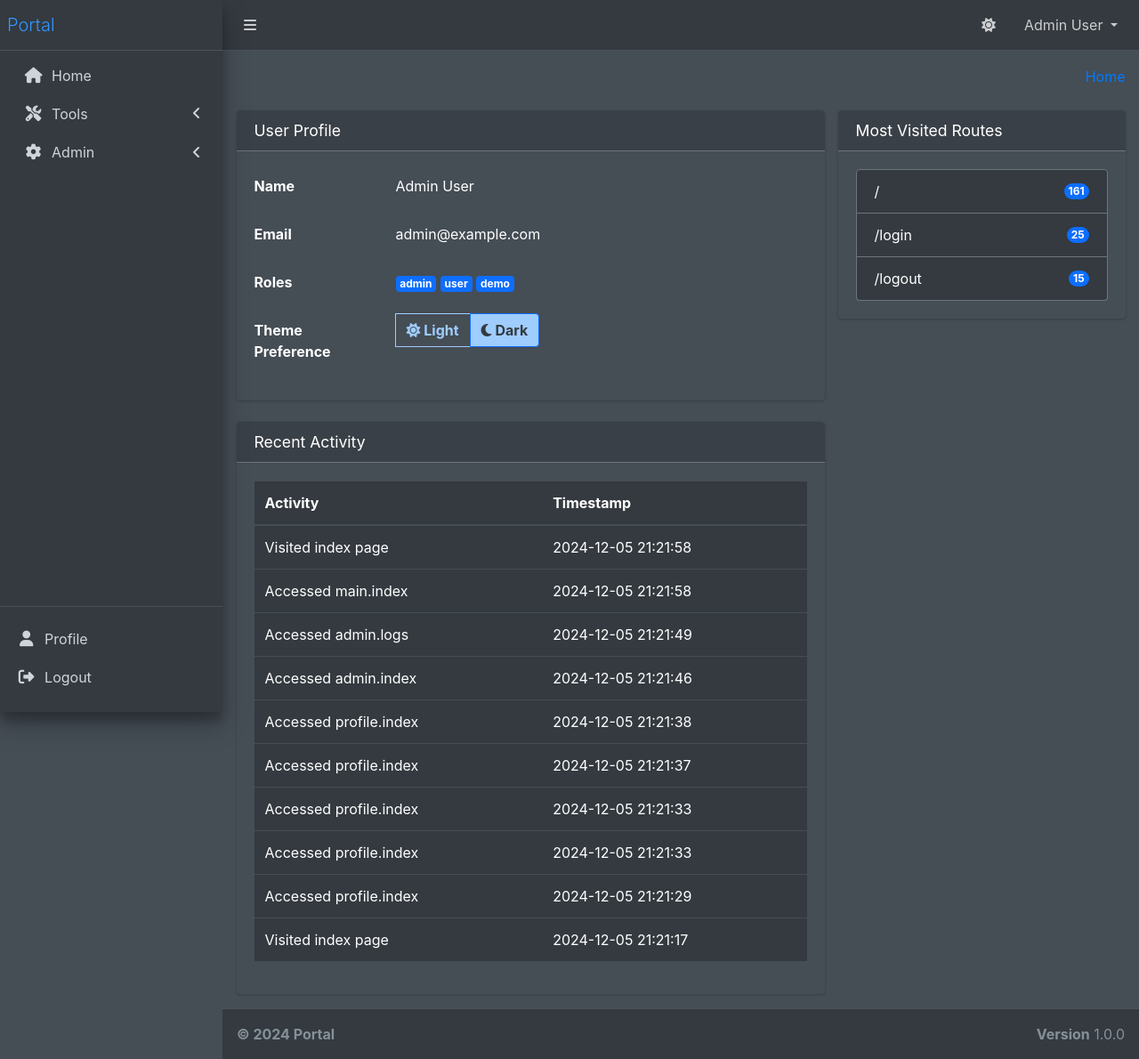
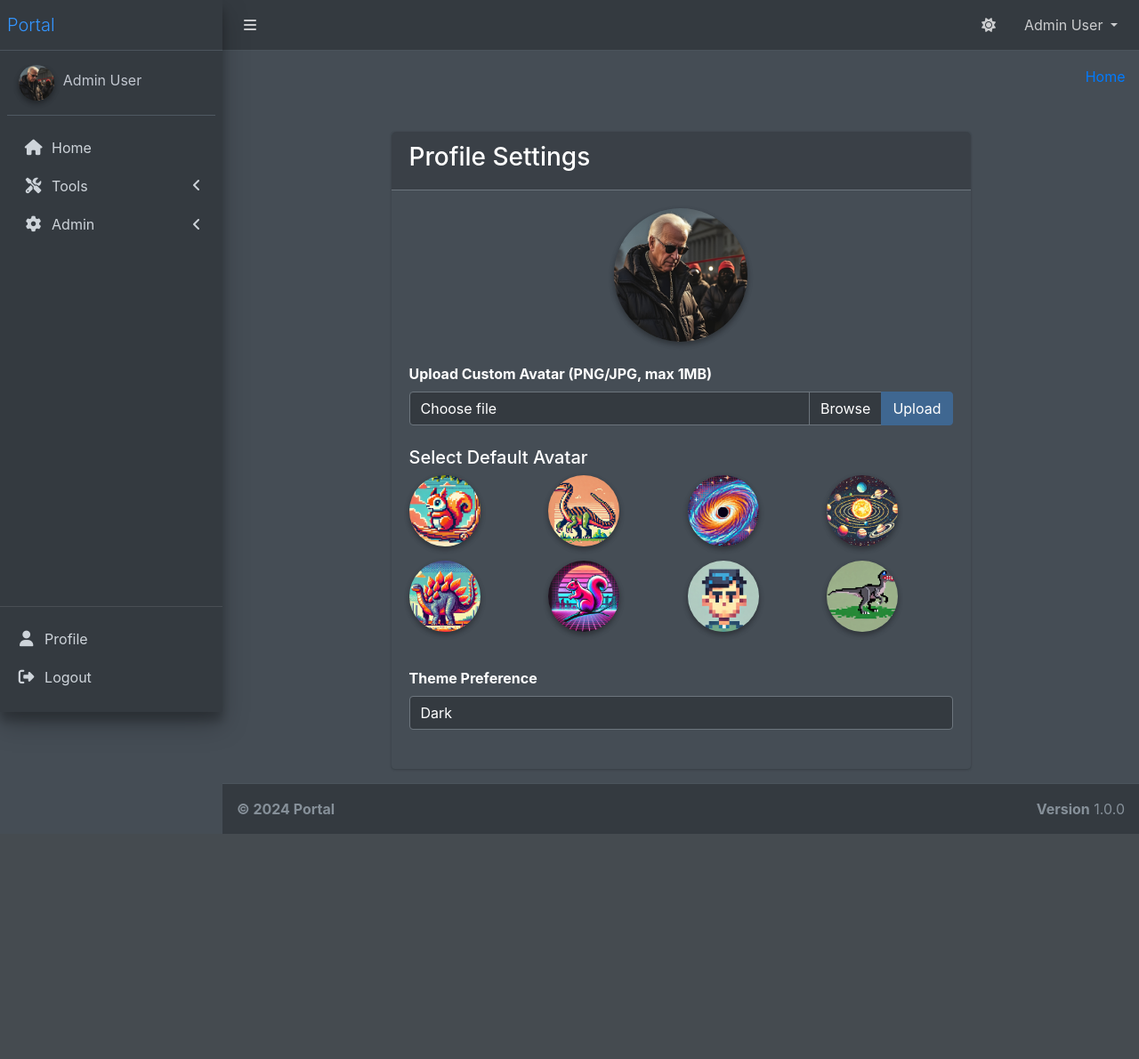
Before and after one commit to jwbrassell/a, a Flask app: page /profile/ in a window 1280 px wide. Shown: the whole page at 89% size. After the commit the page ends 937 px from the top, so only its background shows below. Run offline with Flask 3, Linux system fonts and the light colour scheme; a user stored in the database is signed in; data comes from the database, SQL or seed files in the repository; both versions use the stored data as it was after the commit; some libraries are stand-ins or nearby versions.

```diff
--- a/app/plugins/profile/templates/profile/index.html
+++ b/app/plugins/profile/templates/profile/index.html
@@ -1,159 +1,83 @@
 {% extends "base.html" %}
 
-{% block title %}Profile{% endblock %}
-
 {% block page_content %}
+<div class="container mt-4">
     <div class="row">
-    <div class="col-md-8">
+        <div class="col-md-8 offset-md-2">
             <div class="card">
                 <div class="card-header">
-                <h3 class="card-title">User Profile</h3>
+                    <h3>Profile Settings</h3>
                 </div>
                 <div class="card-body">
-                <div class="row mb-3">
-                    <label class="col-sm-3 col-form-label">Name</label>
-                    <div class="col-sm-9">
-                        <p class="form-control-plaintext">{{ user.name }}</p>
+                    <!-- Current Avatar Display -->
+                    <div class="text-center mb-4">
+                        <img src="{{ url_for('static', filename=avatar) }}"
+                             class="img-circle elevation-2"
+                             alt="User Avatar"
+                             style="width: 150px; height: 150px; border-radius: 50%; object-fit: cover;">
+                    </div>
+
+                    <!-- Upload New Avatar -->
+                    <form action="{{ url_for('profile.index') }}" method="POST" enctype="multipart/form-data" class="mb-4">
+                        <input type="hidden" name="csrf_token" value="{{ csrf_token() }}">
+                        <div class="form-group">
+                            <label>Upload Custom Avatar (PNG/JPG, max 1MB)</label>
+                            <div class="input-group">
+                                <div class="custom-file">
+                                    <input type="file" class="custom-file-input" name="avatar" accept=".png,.jpg,.jpeg">
+                                    <label class="custom-file-label">Choose file</label>
+                                </div>
+                                <div class="input-group-append">
+                                    <button type="submit" class="btn btn-primary">Upload</button>
                                 </div>
                             </div>
-                <div class="row mb-3">
-                    <label class="col-sm-3 col-form-label">Email</label>
-                    <div class="col-sm-9">
-                        <p class="form-control-plaintext">{{ user.email }}</p>
+                        </div>
+                    </form>
+
+                    <!-- Default Avatars -->
+                    <div class="mb-4">
+                        <h5>Select Default Avatar</h5>
+                        <div class="row">
+                            {% for default_avatar in default_avatars %}
+                            <div class="col-3 mb-3">
+                                <form action="{{ url_for('profile.index') }}" method="POST">
+                                    <input type="hidden" name="csrf_token" value="{{ csrf_token() }}">
+                                    <input type="hidden" name="default_avatar" value="{{ default_avatar }}">
+                                    <button type="submit" class="btn p-0" style="border: none; background: none;">
+                                        <img src="{{ url_for('static', filename='images/' + default_avatar) }}"
+                                             class="img-circle elevation-2"
+                                             alt="Default Avatar"
+                                             style="width: 80px; height: 80px; border-radius: 50%; object-fit: cover;">
+                                    </button>
+                                </form>
+                            </div>
+                            {% endfor %}
                         </div>
                     </div>
-                <div class="row mb-3">
-                    <label class="col-sm-3 col-form-label">Roles</label>
-                    <div class="col-sm-9">
-                        <p class="form-control-plaintext">
-                            {% for role in user.roles %}
-                                <span class="badge bg-primary">{{ role.name }}</span>
-                            {% endfor %}
-                        </p>
+
+                    <!-- Theme Selection -->
+                    <form action="{{ url_for('profile.index') }}" method="POST" class="mb-4">
+                        <input type="hidden" name="csrf_token" value="{{ csrf_token() }}">
+                        <div class="form-group">
+                            <label>Theme Preference</label>
+                            <select name="theme" class="form-control" onchange="this.form.submit()">
+                                <option value="light" {% if theme == 'light' %}selected{% endif %}>Light</option>
+                                <option value="dark" {% if theme == 'dark' %}selected{% endif %}>Dark</option>
+                            </select>
                         </div>
-                </div>
-                <div class="row mb-3">
-                    <label class="col-sm-3 col-form-label">Theme Preference</label>
-                    <div class="col-sm-9">
-                        <div class="btn-group" role="group">
-                            <input type="radio" class="btn-check" name="theme" id="light-theme" value="light"
-                                   {% if user.get_preference('theme') == 'light' %}checked{% endif %}>
-                            <label class="btn btn-outline-primary" for="light-theme">
-                                <i class="fas fa-sun"></i> Light
-                            </label>
-
-                            <input type="radio" class="btn-check" name="theme" id="dark-theme" value="dark"
-                                   {% if user.get_preference('theme') == 'dark' %}checked{% endif %}>
-                            <label class="btn btn-outline-primary" for="dark-theme">
-                                <i class="fas fa-moon"></i> Dark
-                            </label>
+                    </form>
                 </div>
             </div>
         </div>
     </div>
 </div>
 
-        <!-- Recent Activity Table -->
-        <div class="card mt-4">
-            <div class="card-header">
-                <h3 class="card-title">Recent Activity</h3>
-            </div>
-            <div class="card-body">
-                <div class="table-responsive">
-                    <table class="table table-hover">
-                        <thead>
-                            <tr>
-                                <th>Activity</th>
-                                <th>Timestamp</th>
-                            </tr>
-                        </thead>
-                        <tbody>
-                            {% for activity in recent_activities %}
-                            <tr>
-                                <td>{{ activity.activity }}</td>
-                                <td>{{ activity.timestamp.strftime('%Y-%m-%d %H:%M:%S') }}</td>
-                            </tr>
-                            {% endfor %}
-                        </tbody>
-                    </table>
-                </div>
-            </div>
-        </div>
-    </div>
-
-    <div class="col-md-4">
-        <!-- Popular Routes Card -->
-        <div class="card">
-            <div class="card-header">
-                <h3 class="card-title">Most Visited Routes</h3>
-            </div>
-            <div class="card-body">
-                <div class="list-group">
-                    {% for route in popular_routes %}
-                    <div class="list-group-item d-flex justify-content-between align-items-center">
-                        <span>{{ route.route }}</span>
-                        <span class="badge bg-primary rounded-pill">{{ route.visit_count }}</span>
-                    </div>
-                    {% endfor %}
-                </div>
-            </div>
-        </div>
-    </div>
-</div>
-{% endblock %}
-
-{% block scripts %}
 <script>
-document.querySelectorAll('input[name="theme"]').forEach(input => {
-    input.addEventListener('change', function() {
-        fetch('/profile/preferences/theme', {
-            method: 'POST',
-            headers: {
-                'Content-Type': 'application/json',
-                'X-CSRFToken': '{{ csrf_token() }}'
-            },
-            body: JSON.stringify({ theme: this.value })
-        })
-        .then(response => {
-            if (!response.ok) {
-                throw new Error('Theme update failed');
-            }
-            return response.json();
-        })
-        .then(data => {
-            if (data.success) {
-                document.documentElement.setAttribute('data-bs-theme', data.theme);
-                if (data.theme === 'dark') {
-                    document.body.classList.add('dark-mode');
-                    document.querySelector('.main-header.navbar').classList.remove('navbar-light', 'navbar-white');
-                    document.querySelector('.main-header.navbar').classList.add('navbar-dark', 'bg-dark');
-                    document.querySelector('#darkModeToggle i').classList.remove('fa-moon');
-                    document.querySelector('#darkModeToggle i').classList.add('fa-sun');
-                } else {
-                    document.body.classList.remove('dark-mode');
-                    document.querySelector('.main-header.navbar').classList.remove('navbar-dark', 'bg-dark');
-                    document.querySelector('.main-header.navbar').classList.add('navbar-light', 'navbar-white');
-                    document.querySelector('#darkModeToggle i').classList.remove('fa-sun');
-                    document.querySelector('#darkModeToggle i').classList.add('fa-moon');
-                }
-            }
-        })
-        .catch(error => {
-            console.error('Error updating theme:', error);
-            // Show error message to user
-            const Toast = Swal.mixin({
-                toast: true,
-                position: 'top-end',
-                showConfirmButton: false,
-                timer: 3000,
-                timerProgressBar: true
-            });
-            Toast.fire({
-                icon: 'error',
-                title: 'Failed to save theme preference'
-            });
-        });
-    });
+// Update file input label with selected filename
+document.querySelector('.custom-file-input').addEventListener('change', function(e) {
+    var fileName = e.target.files[0].name;
+    var nextSibling = e.target.nextElementSibling;
+    nextSibling.innerText = fileName;
 });
 </script>
 {% endblock %}
--- a/app/templates/base.html
+++ b/app/templates/base.html
@@ -275,6 +275,23 @@
             <!-- Sidebar -->
             <div class="sidebar">
                 {% if current_user.is_authenticated %}
+                <!-- User Panel -->
+                <div class="user-panel mt-3 pb-3 mb-3 d-flex">
+                    <div class="image">
+                        <img src="{{ url_for('static', filename=current_user.get_preference('avatar', 'images/user_1.jpg')) }}"
+                             class="img-circle elevation-2"
+                             alt="User Avatar"
+                             style="width: 40px; height: 40px; object-fit: cover;">
+                    </div>
+                    <div class="info">
+                        {% if 'profile.index'|route_exists %}
+                            <a href="{{ url_for('profile.index') }}" class="d-block">{{ current_user.name }}</a>
+                        {% else %}
+                            <span class="d-block text-light">{{ current_user.name }}</span>
+                        {% endif %}
+                    </div>
+                </div>
+
                 <!-- Sidebar Menu -->
                 <nav class="mt-2">
                     <ul class="nav nav-pills nav-sidebar flex-column" data-widget="treeview" role="menu" data-accordion="false">
--- a/instance/user_credentials.txt
+++ b/instance/user_credentials.txt
@@ -1,6 +1,6 @@
 === Sample User Credentials ===
 
-Generated on: 2024-12-05 13:58:13
+Generated on: 2024-12-05 15:15:53
 
 
 All users have password: test123
```
Also changed, not shown: app/plugins/profile/__init__.py (+94 -34 lines), app/utils/activity_tracking.py (+10 -9 lines), app/static/uploads/avatars/avatar_1_1733433401.jpg (added), app/static/uploads/avatars/avatar_1_1733433666.jpg (added), instance/app.db. Lines whose indentation alone changed are shown as unchanged.
